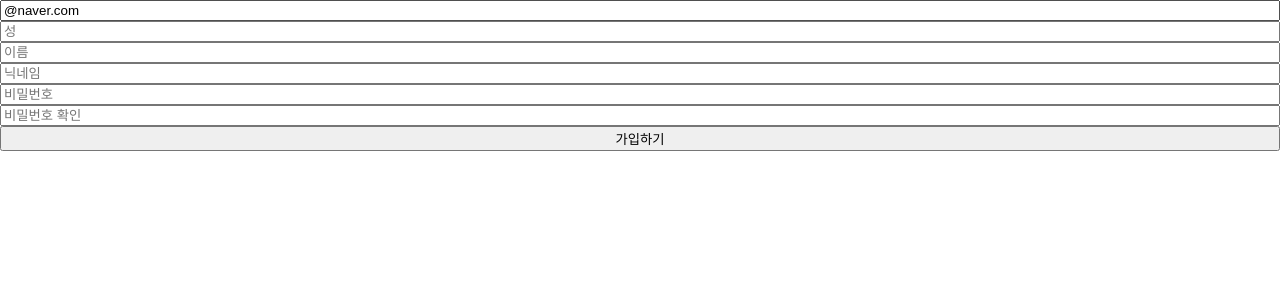
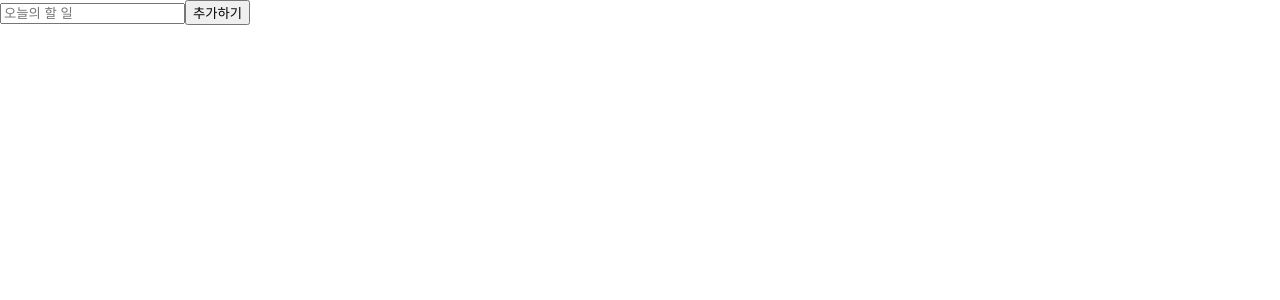
Before and after one commit to rsuubinn/react-todo-app, a React (Create React App) app: page / in a window 1280 px wide. Shown: the top 300 px of the page. Built offline with nearby package versions, Linux system fonts and the light colour scheme.

Commit message:
#5.10 Recap

```diff
--- a/src/ToDoList.tsx
+++ b/src/ToDoList.tsx
@@ -2,92 +2,25 @@ import React from "react";
 import { useForm } from "react-hook-form";
 
 interface IForm {
-  email: string;
-  firstName: string;
-  lastName: string;
-  userName: string;
-  password: string;
-  confirmPassword: string;
-  extraError?: string;
+  toDo: string;
 }
 
 function ToDoList() {
-  const {
-    register,
-    handleSubmit,
-    formState: { errors },
-    setError,
-  } = useForm<IForm>({
-    defaultValues: {
-      email: "@naver.com",
-    },
-  });
+  const { register, handleSubmit, setValue } = useForm<IForm>();
   const onValid = (data: IForm) => {
-    if (data.password !== data.confirmPassword) {
-      setError(
-        "confirmPassword",
-        { message: "비밀번호가 일치하지 않습니다." },
-        { shouldFocus: true }
-      );
-    }
+    console.log("오늘의 할 일", data.toDo);
+    setValue("toDo", "");
   };
-  console.log(errors);
   return (
     <div>
-      <form
-        onSubmit={handleSubmit(onValid)}
-        style={{ display: "flex", flexDirection: "column" }}
-      >
+      <form onSubmit={handleSubmit(onValid)}>
         <input
-          {...register("email", {
-            required: "이메일은 필수 입력 입니다.",
-            pattern: {
-              value: /^[A-Za-z0-9._%+-]+@naver.com$/,
-              message: "네이버 이메일만 입력 가능합니다.",
-            },
+          {...register("toDo", {
+            required: "할 일을 입력하세요.",
           })}
-          placeholder="이메일"
-        />
-        <span>{errors.email?.message}</span>
-        <input
-          {...register("lastName", {
-            required: "성을 입력해주세요.",
-          })}
-          placeholder="성"
-        />
-        <span>{errors.lastName?.message}</span>
-        <input
-          {...register("firstName", {
-            validate: {
-              noSubin: (value) =>
-                value.includes("subin") ? "수빈은 사용할 수 없습니다." : true,
-            },
-            required: "이름을 입력해주세요.",
-          })}
-          placeholder="이름"
-        />
-        <span>{errors.firstName?.message}</span>
-        <input
-          {...register("userName", {
-            required: "닉네임을 입력해주세요.",
-          })}
-          placeholder="닉네임"
-        />
-        <span>{errors.userName?.message}</span>
-        <input
-          {...register("password", { required: "비밀번호를 입력해주세요." })}
-          placeholder="비밀번호"
-        />
-        <span>{errors.password?.message}</span>
-        <input
-          {...register("confirmPassword", {
-            required: "비밀번호를 입력해주세요.",
-          })}
-          placeholder="비밀번호 확인"
-        />
-        <span>{errors.confirmPassword?.message}</span>
-        <button>가입하기</button>
-        <span>{errors.extraError?.message}</span>
+          placeholder="오늘의 할 일"
+        ></input>
+        <button>추가하기</button>
       </form>
     </div>
   );
```
